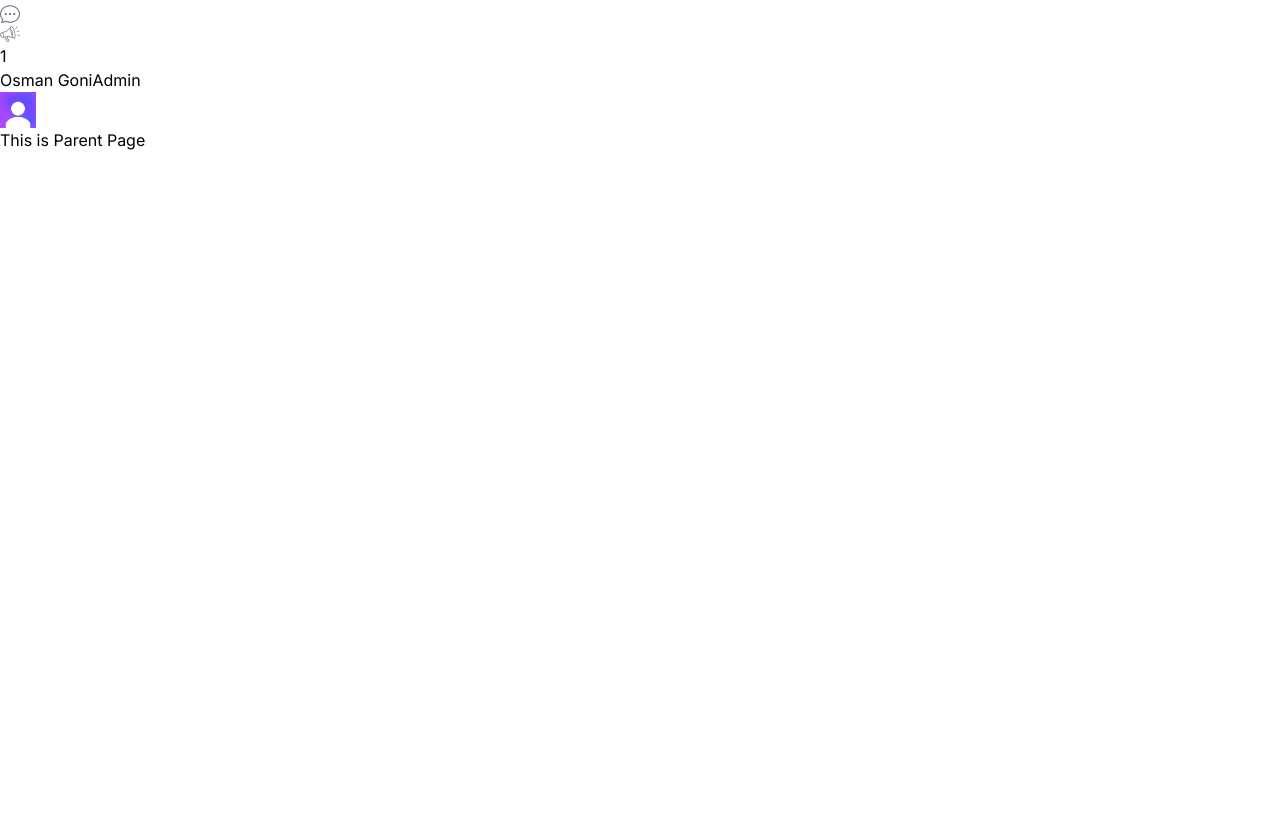
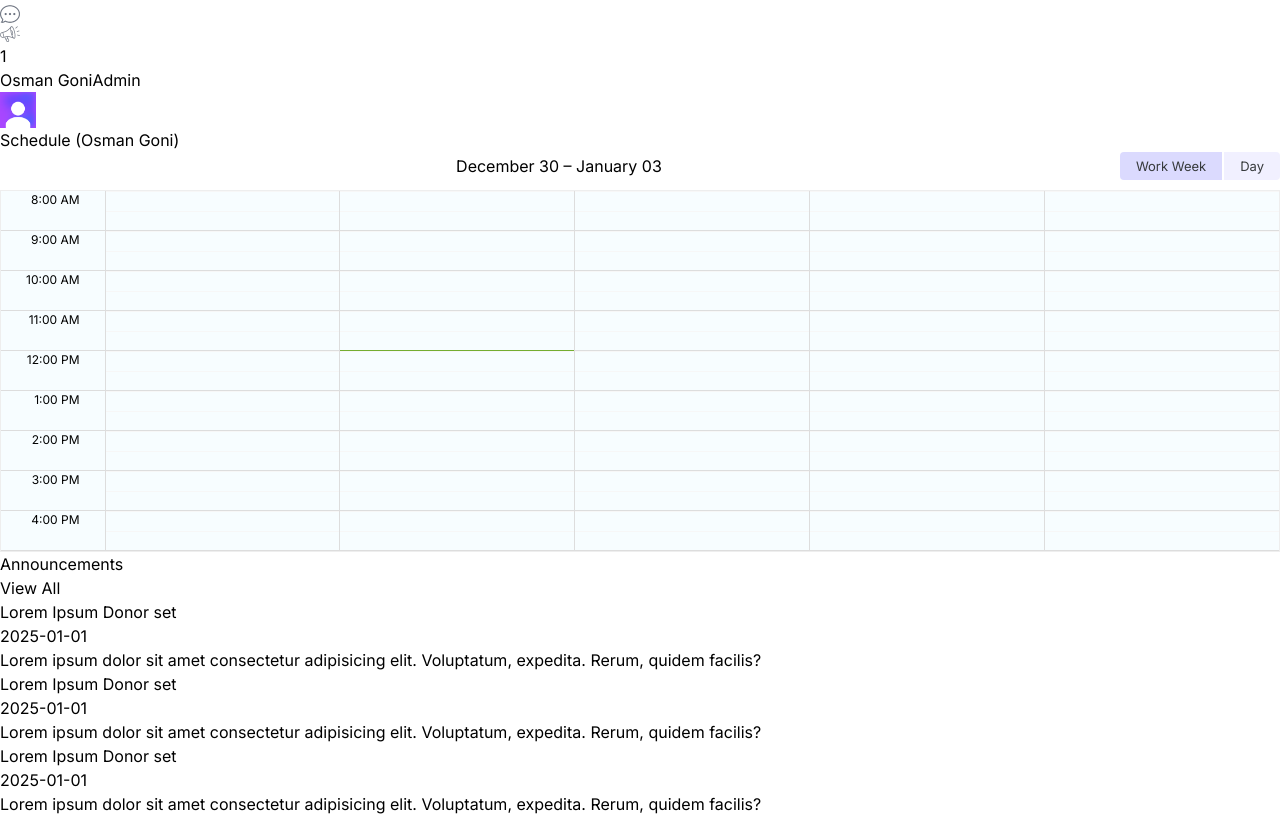
Before and after one commit to goni715/student-management-client, a Next.js app: page /parent in a window 1280 px wide. Shown: the part 842-1658 px from the top of the page. Before the commit the page ends 994 px from the top, so only its background shows below. Built offline with nearby package versions, Linux system fonts and the light colour scheme.

Commit message:
parent page

```diff
--- a/src/app/(dashboard)/parent/page.tsx
+++ b/src/app/(dashboard)/parent/page.tsx
@@ -1,9 +1,22 @@
-import React from 'react';
+import Announcements from "@/components/ui/Announcements/Announcements";
+import BigCalendar from "@/components/ui/Calendar/BigCalendar";
 
 const ParentPage = () => {
     return (
         <>
-            <h1>This is Parent Page</h1>
+             <div className="flex-1 flex flex-col gap-4 xl:flex-row p-4">
+                {/* Left */}
+                <div className="w-full xl:w-2/3">
+                    <div className="h-full bg-white p-4 rounded-md">
+                        <h1 className="text-xl font-semibold">Schedule (Osman Goni) </h1>
+                        <BigCalendar/>
+                    </div>
+                </div>
+                {/* Right */}
+                <div className="w-full xl:w-1/3 flex flex-col gap-8">
+                    <Announcements/>
+                </div>
+            </div>
         </>
     );
 };
--- a/src/app/(dashboard)/teacher/page.tsx
+++ b/src/app/(dashboard)/teacher/page.tsx
@@ -8,7 +8,7 @@
                 {/* Left */}
                 <div className="w-full xl:w-2/3">
                     <div className="h-full bg-white p-4 rounded-md">
-                        <h1 className="text-xl font-semibold">Schedule (4A) </h1>
+                        <h1 className="text-xl font-semibold">Schedule </h1>
                         <BigCalendar/>
                     </div>
                 </div>
```
